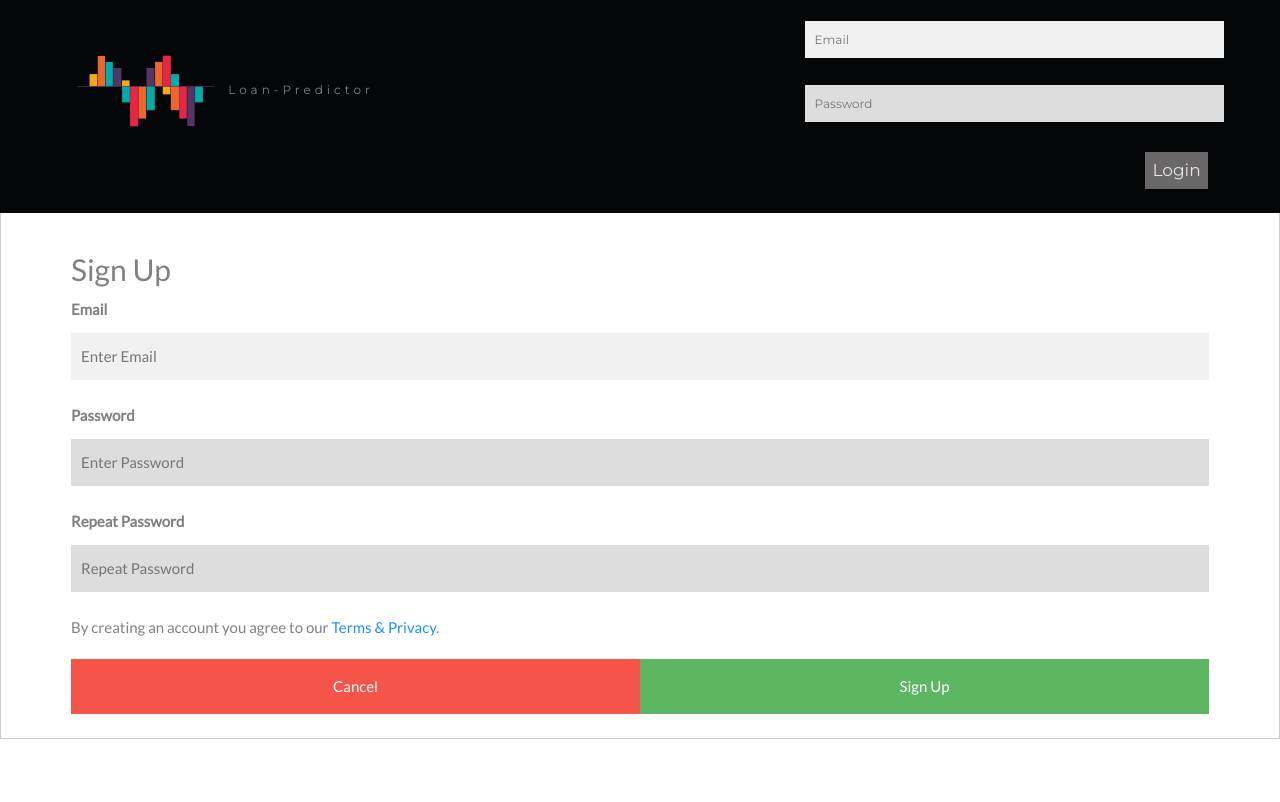
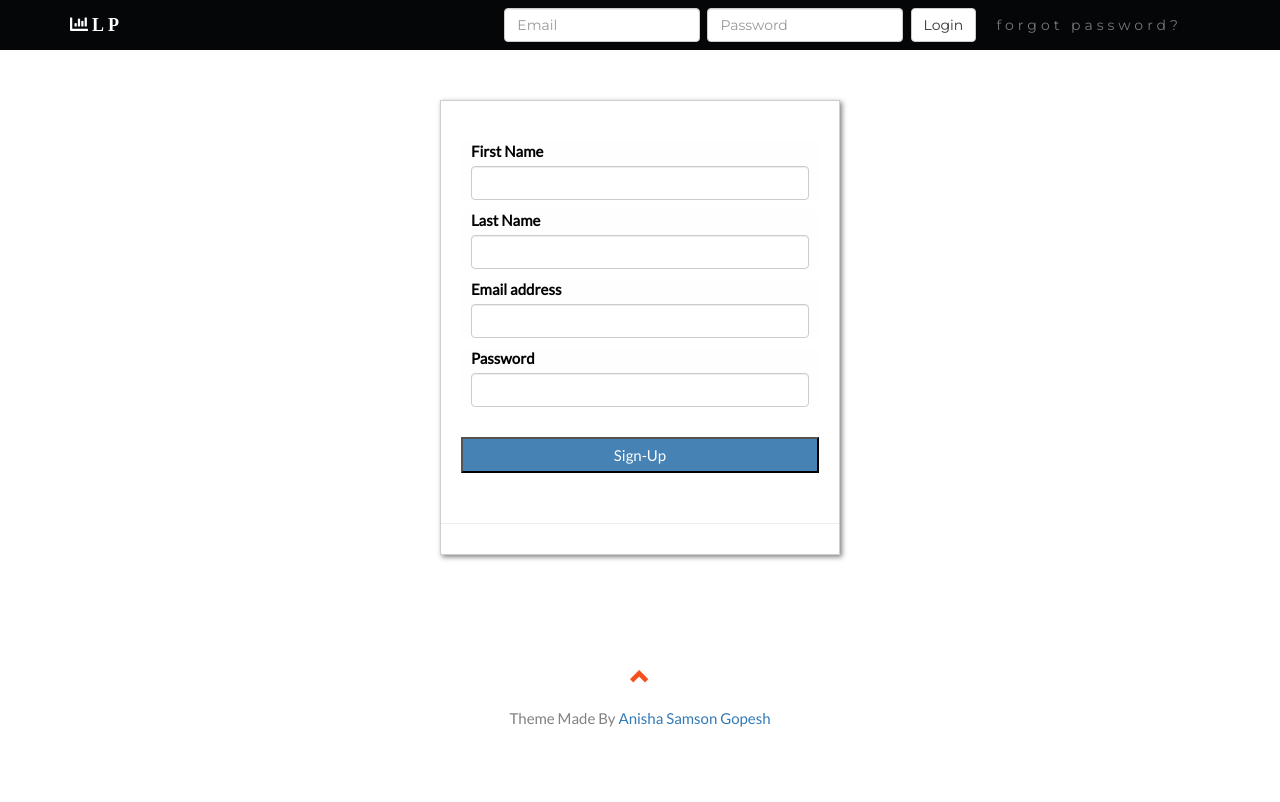
Before and after one commit to Gopesh2210/Loan-Predictor, a Flask app: page /login in a window 1280 px wide. Before the commit the page ends 739 px from the top, so only its background shows below. Run offline with Flask 2, Linux system fonts and the light colour scheme; parts of the project's set-up code (start-up, migrations or seed data) failed here and were passed over; some libraries are stand-ins or nearby versions.

Commit message:
Login page updated and other miner restructuring

```diff
--- a/LoanPrediction/main.py
+++ b/LoanPrediction/main.py
@@ -20,7 +20,8 @@ def home():
 @app.route("/login", methods=['GET','POST'])
 def login():
 		#form = RegistrationForm()
-		return render_template('Login.html', title='Login/Register')
+		if request.method == 'GET':
+			return render_template('login1.html', title='Login/Register')
 
 @app.route("/view", methods=['GET','POST'])
 def view():
--- /dev/null
+++ b/LoanPrediction/static/login1.css
@@ -0,0 +1,47 @@
+
+#fglink:hover{
+    color: aliceblue
+}
+
+.signup_container{
+    margin: 50px auto;
+    width: 400px;
+    box-shadow: 2px 2px 5px rgba(0,0,0,0.5);
+    box-sizing: border-box;
+    padding: 10px 0;
+    color:rgb(43, 43, 43);
+    border:1px solid #cecece;
+  }
+  .signup_container h2{
+    margin: 0 auto;
+    text-align: center;
+    color: darkgrey;
+  }
+
+  .signup_container form{
+    margin: 30px auto;
+  }
+
+  .signup_container form .form-group{
+    margin: 10px 5%;
+    width: 90%;
+    line-height: 20px;
+    border-style: 'line';
+    padding: 0 10px;
+    box-sizing: border-box;
+    color: black;
+    background-color:rgb(255, 254, 254);
+  }
+  .signup_container form input[type=submit]{
+    background-color: steelblue;
+    color: white;
+    width: 90%;
+    margin: 20px 5%;
+    line-height: 30px;
+  }
+  .signup_container h4{
+
+    margin: 20px 0;
+    text-align: center;
+    box-sizing: content-box;
+  }
--- a/LoanPrediction/templates/Login.html
+++ b/LoanPrediction/templates/Login.html
@@ -53,13 +53,18 @@
 					</div>
 					<div class="collapse navbar-collapse" id="myNavbar">
 					  <ul class="nav navbar-nav navbar-right">
-							<div class="login-container">
-									<form action="/home">
-									  <input type="email" placeholder="Email" name="email" required>
-									  <input   type="password" placeholder="Password" name="pswd" minlength="8" required>
-									  <button id="btn" type="submit">Login</button>
-									</form>
-								  </div>
+							<div class="row">
+								<div class="col-lg-6">
+									<div class="input-group">
+										<input type="text" class="form-control" placeholder="Email">
+									</div><!-- /input-group -->
+								</div><!-- /.col-lg-6 -->
+								<div class="col-lg-6">
+									<div class="input-group">
+										<input type="text" class="form-control" placeholder="Password">
+									</div><!-- /input-group -->
+								</div><!-- /.col-lg-6 -->
+							</div><!-- /.row -->
 
 					  </ul>
 					</div>
--- a/LoanPrediction/templates/generate.html
+++ b/LoanPrediction/templates/generate.html
@@ -1,4 +1,10 @@
 {%extends "layout.html" %}
+{%block nav_config%}
+    <nav class="navbar navbar-default">
+{%endblock%}
+{%block nav%}
+  <li><a href="/login"><span class="glyphicon glyphicon-log-out "></span>LOGOUT</a>
+{%endblock nav%}
 {%block content %}
 <p class="well"></p>
 <div class="well">
--- a/LoanPrediction/templates/layout.html
+++ b/LoanPrediction/templates/layout.html
@@ -18,7 +18,9 @@
     </head>
     <body id="myPage" data-spy="scroll" data-target=".navbar" data-offset="60">
 
-        <nav class="navbar navbar-default navbar-fixed-top">
+        <!-- <nav class="navbar navbar-default navbar-fixed-top"> -->
+            {%block nav_config%}
+            {%endblock%}
             <div class="container">
                 <div class="navbar-header">
                     <button type="button" class="navbar-toggle" data-toggle="collapse" data-target="#myNavbar">
@@ -26,15 +28,12 @@
                         <span class="icon-bar"></span>
                         <span class="icon-bar"></span>
                     </button>
-                    <a class="navbar-brand fas fa-chart-bar" href="#myPage">LP</a>
+                    <a class="navbar-brand fas fa-chart-bar" href="/">LP</a>
                 </div>
                 <div class="collapse navbar-collapse" id="myNavbar">
                     <ul class="nav navbar-nav navbar-right">
-                    <li><a class="fa fa-users"  href="#about">ABOUT</a></li>
-                    <li><a class="fas fa-tasks" href="#services">SERVICES</a></li>
-                    <li><a class="fas fa-phone-square" href="#contact">CONTACT</a></li>
-                    <li><a class="fas fa-comment-alt" href="#feedback">FEEDBACK</a></li>
-                    <li><a href="/login"><span class="glyphicon glyphicon-log-out "></span>LOGOUT</a>
+                    {%block nav%}
+                    {%endblock%}
                     </ul>
                 </div>
             </div>
--- /dev/null
+++ b/LoanPrediction/templates/login1.html
@@ -0,0 +1,46 @@
+{%extends "layout.html" %}
+{%block link%}
+<link rel="stylesheet" type="text/css" href="{{ url_for('static', filename='login1.css') }}">
+{%endblock%}
+{%block nav_config%}
+    <nav class="navbar navbar-default">
+{%endblock%}
+{%block nav%}
+<form class="navbar-form navbar-left" method="POST" action="/login">
+    <div class="form-group">
+        <input type="text" class="form-control" placeholder="Email" required>
+    </div>
+    <div class="form-group">
+        <input type="text" class="form-control" placeholder="Password" required>
+    </div>
+    <button type="submit" class="btn btn-default">Login</button>
+    <a class="btn btn-link" id="fglink" href="#" role="button">forgot password?</a>
+  </form>
+{%endblock nav%}
+
+{%block content%}
+<div class="signup_container">
+    <form action="/signup"  method = "post">
+        <div class="form-group">
+                <label for="fname">First Name</label>
+                <input type="text" class="form-control" name="fname" id="fname" equired>
+        </div>
+        <div class="form-group">
+                <label for="lname">Last Name</label>
+                <input type="text" class="form-control" name="lname" id="lname" required>
+        </div>
+        <div class="form-group">
+            <label for="emailLable">Email address</label>
+            <input type="text" class="form-control" id="emailLable" name="email" required>
+        </div>
+        <div class="form-group">
+                <label for="pass">Password</label>
+                <input type="password" class="form-control" id="pass" name="password" required>
+        </div>
+		<input id="submit_sp" type="submit" name="Submit" value="Sign-Up" >
+    <div class="g-recaptcha" data-sitekey="6LefQDYUAAAAALx7TGZcwmSqMeXkslfxf4YK2dbe"></div>
+	</form>
+  <hr class = "style13">
+</div>
+
+{%endblock%}
```
Also changed, not shown: LoanPrediction/templates/MainLayout.html (+12 -0 lines), LoanPrediction/templates/analyze.html (+8 -3 lines), LoanPrediction/templates/view.html (+10 -0 lines).
